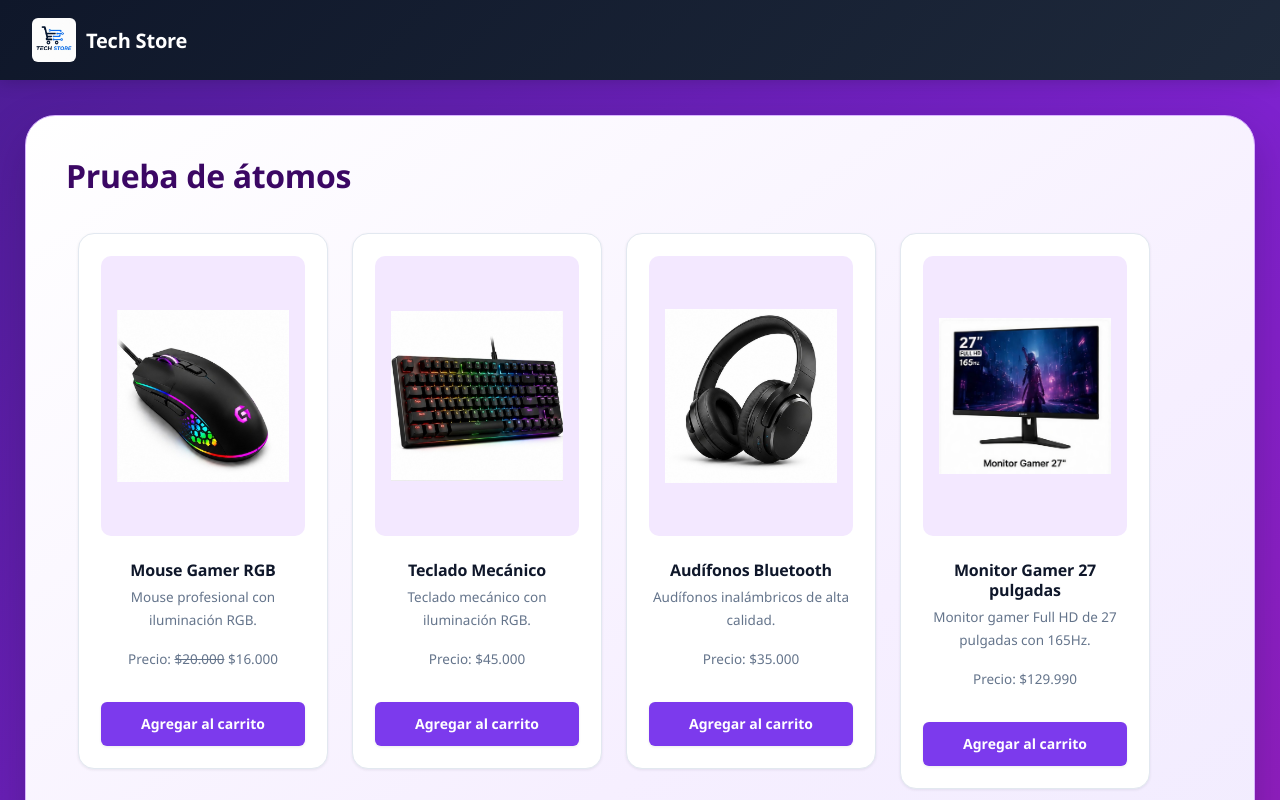
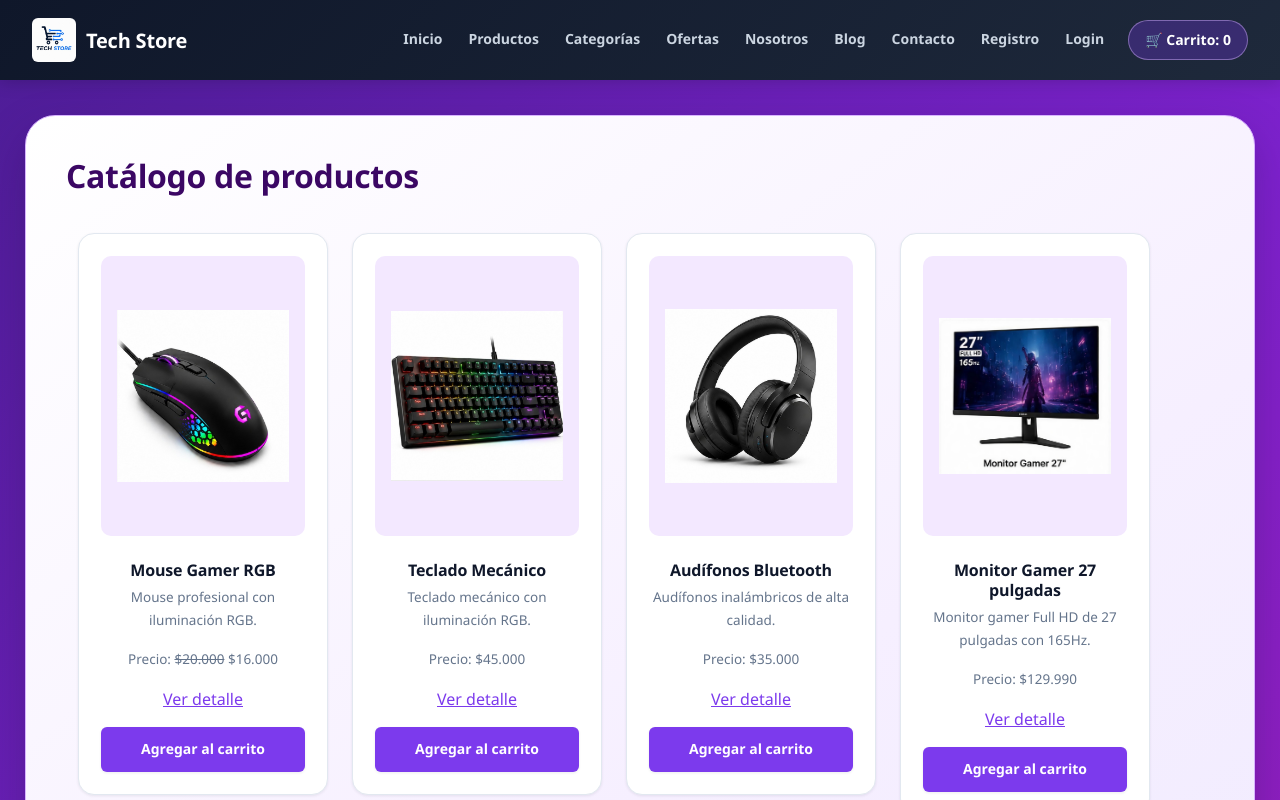
Before and after one commit to ThiaraRC/TechStore, a React (Vite) app: page /ofertas in a window 1280 px wide. Shown: the top 800 px of the page. Built offline with nearby package versions, Linux system fonts and the light colour scheme.

Commit message:
Agrega ProductCard, Navbar y Footer

```diff
--- a/src/App.jsx
+++ b/src/App.jsx
@@ -1,31 +1,25 @@
+import { useState } from 'react'
 import { listarProductos } from './data/productos'
-import Logo from './components/atoms/Logo'
-import ProductImage from './components/atoms/ProductImage'
-import Price from './components/atoms/Price'
-import Button from './components/atoms/Button'
+import Navbar from './components/organisms/Navbar'
+import Footer from './components/organisms/Footer'
+import ProductCard from './components/molecules/ProductCard'
 
 export default function App() {
   const productos = listarProductos()
+  const [cantidad, setCantidad] = useState(0)
+
   return (
     <>
-      <header>
-        <Logo />
-        <h1>Tech Store</h1>
-      </header>
+      <Navbar cantidadCarrito={cantidad} />
       <main>
         <section>
-          <h2>Prueba de átomos</h2>
+          <h2>Catálogo de productos</h2>
           {productos.map((p) => (
-            <article key={p.id}>
-              <ProductImage src={p.imagen} alt={p.nombre} />
-              <h3>{p.nombre}</h3>
-              <p>{p.descripcion}</p>
-              <Price valor={p.oferta ? p.precioOferta : p.precio} original={p.oferta ? p.precio : null} />
-              <Button etiqueta="Agregar al carrito" onClick={() => alert('Agregaste ' + p.nombre)} />
-            </article>
+            <ProductCard key={p.id} producto={p} onAgregar={() => setCantidad(cantidad + 1)} />
           ))}
         </section>
       </main>
+      <Footer />
     </>
   )
 }
--- /dev/null
+++ b/src/components/molecules/ProductCard.jsx
@@ -0,0 +1,20 @@
+import { Link } from 'react-router-dom'
+import ProductImage from '../atoms/ProductImage'
+import Price from '../atoms/Price'
+import Button from '../atoms/Button'
+
+export default function ProductCard({ producto, onAgregar }) {
+  return (
+    <article>
+      <ProductImage src={producto.imagen} alt={producto.nombre} />
+      <h3>{producto.nombre}</h3>
+      <p>{producto.descripcion}</p>
+      <Price
+        valor={producto.oferta ? producto.precioOferta : producto.precio}
+        original={producto.oferta ? producto.precio : null}
+      />
+      <Link to={'/productos/' + producto.id}>Ver detalle</Link>
+      <Button etiqueta="Agregar al carrito" onClick={() => onAgregar(producto)} />
+    </article>
+  )
+}
--- /dev/null
+++ b/src/components/organisms/Footer.jsx
@@ -0,0 +1,7 @@
+export default function Footer() {
+  return (
+    <footer>
+      <p>© 2026 Tech Store - Todos los derechos reservados</p>
+    </footer>
+  )
+}
--- /dev/null
+++ b/src/components/organisms/Navbar.jsx
@@ -0,0 +1,43 @@
+import { Link } from 'react-router-dom'
+import Logo from '../atoms/Logo'
+
+export default function Navbar({ cantidadCarrito = 0, usuario = null, onCerrarSesion }) {
+  return (
+    <header>
+      <Logo />
+      <h1>Tech Store</h1>
+      <nav>
+        <Link to="/">Inicio</Link>
+        <Link to="/productos">Productos</Link>
+        <Link to="/categorias">Categorías</Link>
+        <Link to="/ofertas">Ofertas</Link>
+        <Link to="/nosotros">Nosotros</Link>
+        <Link to="/blog">Blog</Link>
+        <Link to="/contacto">Contacto</Link>
+        {usuario ? (
+          <>
+            <span className="saludo-sesion">Hola, {usuario.nombre}</span>
+            <a
+              href="/"
+              className="cerrar-sesion"
+              onClick={(e) => {
+                e.preventDefault()
+                onCerrarSesion()
+              }}
+            >
+              Cerrar sesión
+            </a>
+          </>
+        ) : (
+          <>
+            <Link to="/registro">Registro</Link>
+            <Link to="/login">Login</Link>
+          </>
+        )}
+        <Link to="/carrito" className="carrito">
+          🛒 Carrito: <span>{cantidadCarrito}</span>
+        </Link>
+      </nav>
+    </header>
+  )
+}
```
